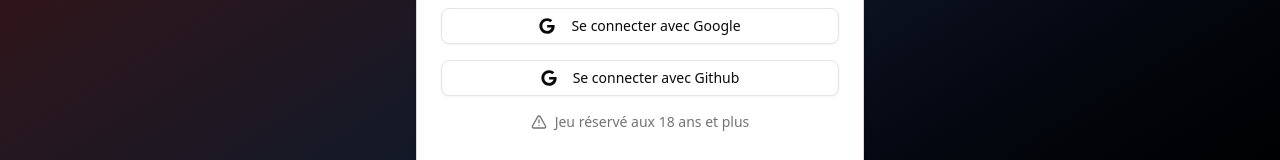
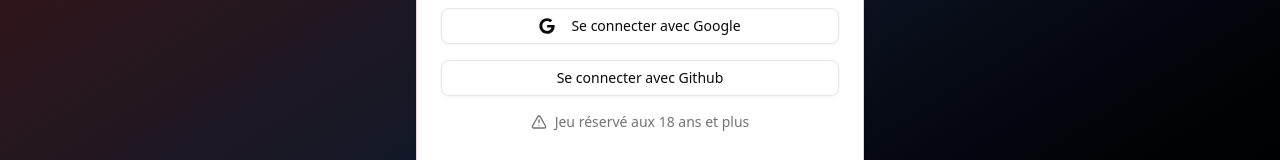
Before and after one commit to TonioCodeur/drug-smuggler, a Next.js app: page /login in a window 1280 px wide. Shown: the part 435-595 px from the top of the page. Built offline with nearby package versions, Linux system fonts and the light colour scheme; no server answers.

Commit message:
Suppression de l'icône SVG du bouton de connexion GitHub sur la page de connexion pour simplifier l'interface utilisateur.

```diff
--- a/src/app/login/page.tsx
+++ b/src/app/login/page.tsx
@@ -67,9 +67,6 @@ export default function LoginPage() {
             className="w-full"
             onClick={() => signIn("github")}
           >
-            <svg className="mr-2 h-4 w-4" aria-hidden="true" focusable="false" data-prefix="fab" data-icon="github" role="img" xmlns="http://www.w3.org/2000/svg" viewBox="0 0 488 512">
-              <path fill="currentColor" d="M488 261.8C488 403.3 391.1 504 248 504 110.8 504 0 393.2 0 256S110.8 8 248 8c66.8 0 123 24.5 166.3 64.9l-67.5 64.9C258.5 52.6 94.3 116.6 94.3 256c0 86.5 69.1 156.6 153.7 156.6 98.2 0 135-70.4 140.8-106.9H248v-85.3h236.1c2.3 12.7 3.9 24.9 3.9 41.4z"></path>
-            </svg>
             Se connecter avec Github
           </Button>
 
```
